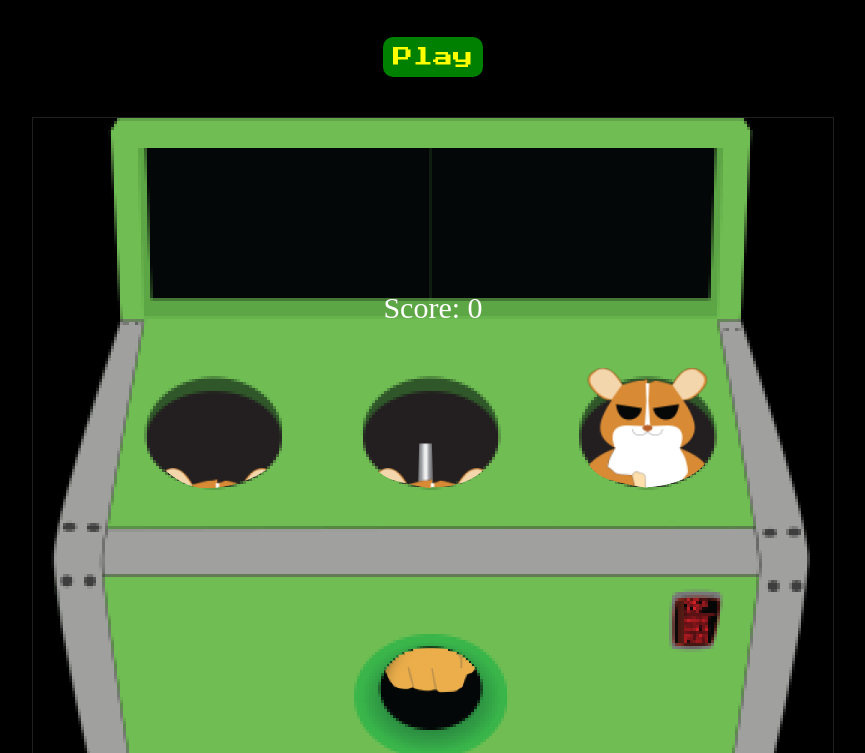
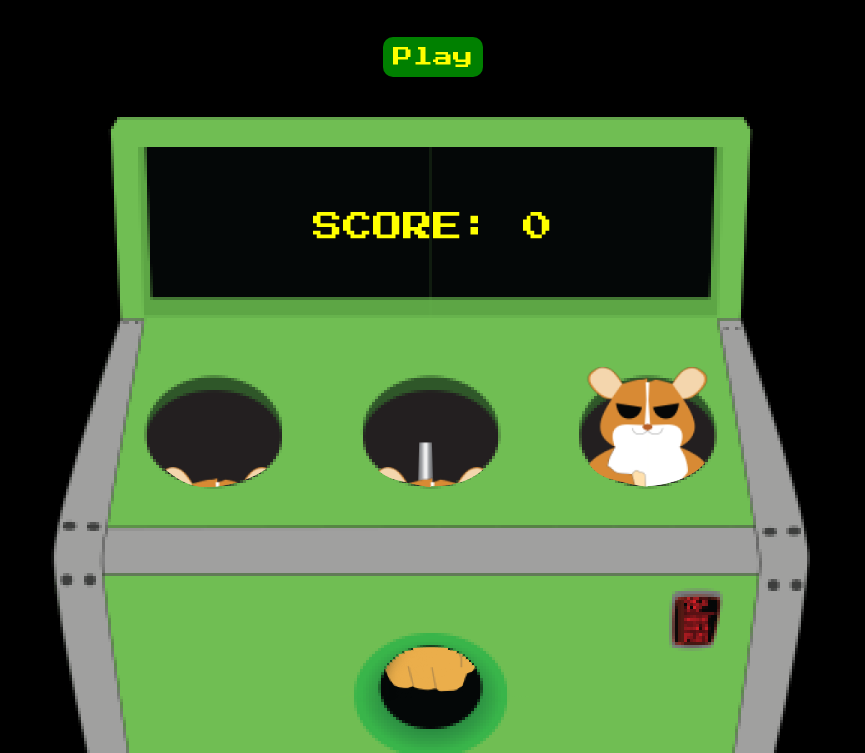
Before and after one commit to CarlosRiojas/WAHgamerepo, a plain HTML site: page index.html in a window 1280 px wide. Both pictures are taken after a click on the button "Play". Shown: the part 47-800 px from the top of the page, without its empty margins (207-1072 px from the left). Drawn offline with Linux system fonts and the light colour scheme.

Commit message:
persona fix

```diff
--- a/js/canvas-setup-execute.js
+++ b/js/canvas-setup-execute.js
@@ -1,9 +1,11 @@
 //EXECUTED AFTER WINDOW LOADS.
 //>>>> OTHER FUNCTIONS ARE LOCATED IN main-functions.js
+
 const $canvas = document.querySelector('canvas')
 const ctx = $canvas.getContext('2d')
 
 window.onload = () => {
+
     document.getElementById("start-button").onclick = () => {
         startGame()
     }
--- a/js/classes.js
+++ b/js/classes.js
@@ -57,10 +57,10 @@ class Fist {
 
 class Persona {
     constructor (x) {
-        this.height = 200 //CAMBIAR
-        this.width = 200 //CAMBIAR
-        this.x = x
-        this.y = ($canvas.height - this.height)
+        this.height = 300 //CAMBIAR
+        this.width = 300 //CAMBIAR
+        this.x = ($canvas.width - this.width)/2
+        this.y = ($canvas.height - this.height +70)
         this.img = new Image()
         this.img.src = "assets/persona.png"
         this.img.onload = () => {
--- a/js/index.js
+++ b/js/index.js
@@ -4,7 +4,6 @@ let frames = 0
 
 function updateGame() {
     frames++
-
     clearCanvas()
     persona.draw()
     machine.draw()
--- a/js/main-functions.js
+++ b/js/main-functions.js
@@ -38,13 +38,17 @@ function goDown() {
     } else return
 }
 
+//CUSTOM GOOGLE FONTS DOCUMENTATION:
+//https://hacks.mozilla.org/2016/06/webfont-preloading-for-html5-games/
+const FONT_NAME = 'Press Start 2P'
 let score = 0
 function printScore() {
-    ctx.fillStyle = "white"
-    ctx.font = "30px PressStart"
+    ctx.fillStyle = "yellow"
+    ctx.font = `30px "${FONT_NAME}"`
     ctx.textAlign = "center"
-    // if (hamsterLeft.hit() || hamsterCenter.hit() || hamsterRight.hit()){
-    //     score++
-    // }
-    ctx.fillText(`Score: ${score}`, $canvas.width/2, 200)
+    ctx.fillText(`SCORE: ${score}`, $canvas.width/2, 125)
 }
+WebFont.load({
+    google: {families: [FONT_NAME]},
+  active: renderText
+});
--- a/style.css
+++ b/style.css
@@ -8,7 +8,7 @@ html {
 
 body #canvas {
     float: center;
-    border: 1px solid rgb(32, 32, 32);
+    border-bottom: 1px solid rgb(32, 32, 32);
     /* Change border color */
 }
 body button {
```
